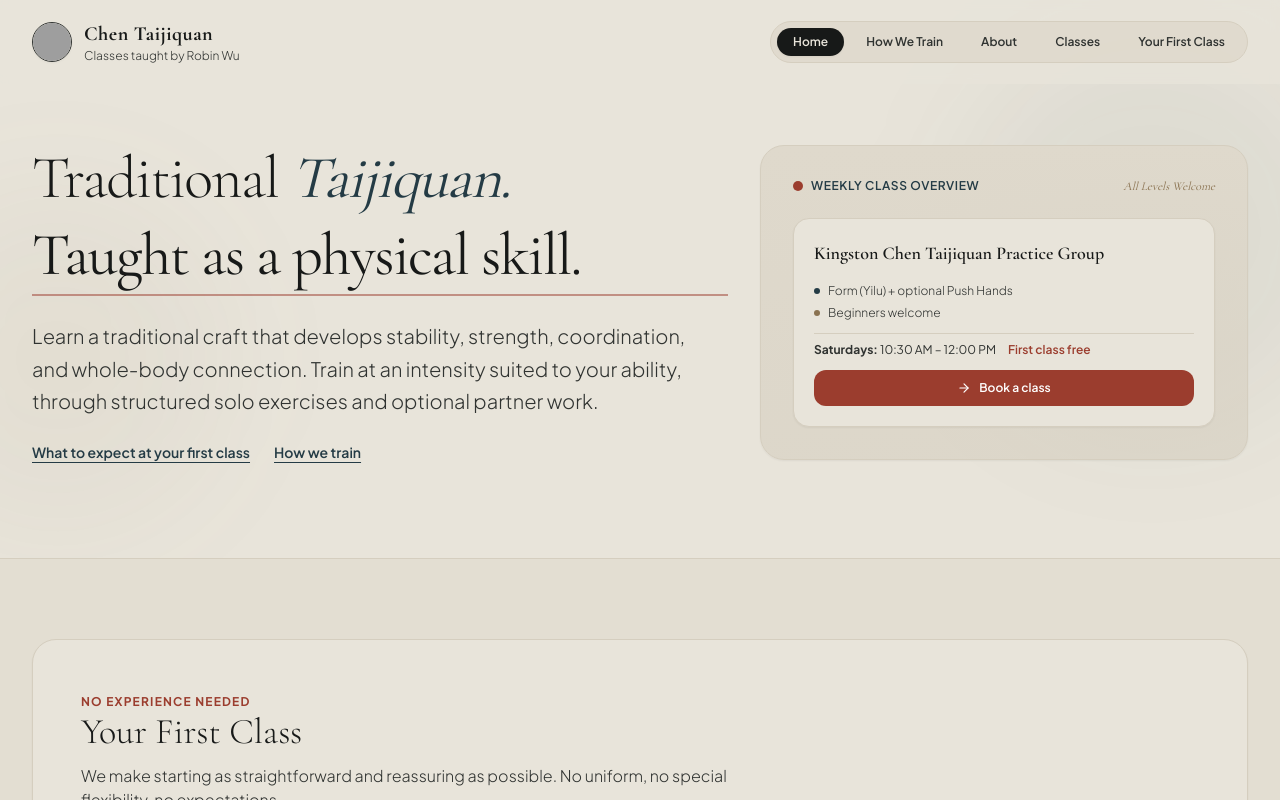
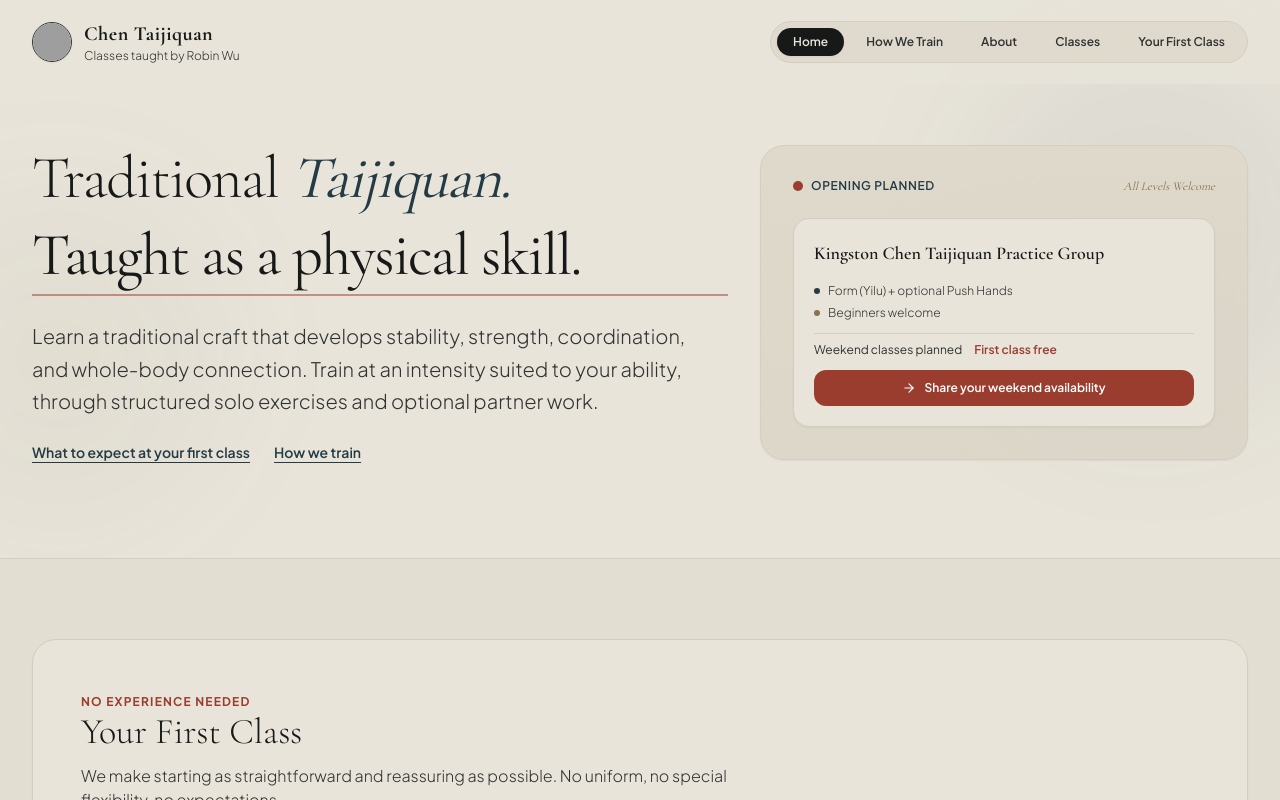
Before and after one commit to RobinfWu/taiji-meetup, a Next.js app: page / in a window 1280 px wide. Shown: the top 800 px of the page. Built offline with nearby package versions, Linux system fonts and the light colour scheme; grey boxes are pictures that could not be loaded.

Commit message:
update location/time on home page

```diff
--- a/app/components/ContactForm.tsx
+++ b/app/components/ContactForm.tsx
@@ -14,8 +14,8 @@ interface ContactFormProps {
 
 export const ContactForm: React.FC<ContactFormProps> = ({
   className = "",
-  heading = "Ask Robin a question",
-  description = "Ask about training, accessibility, or anything you would like to know before attending. To reserve a place, use the booking form on the Classes page.",
+  heading = "Interested in joining?",
+  description = "Ask about training, accessibility, or anything you would like to know before attending. To reserve a place, use the booking form on the Classes page. If you’re interested in joining, let me know which Saturday or Sunday time windows generally work for you.",
   darkVariant = false
 }) => {
   const [status, setStatus] = useState<"idle" | "sending" | "sent">("idle");
--- a/app/components/HeroSection.tsx
+++ b/app/components/HeroSection.tsx
@@ -2,7 +2,7 @@
 
 import React from "react";
 import Link from "next/link";
-import { TAIJI_DATA, ClassSession } from "../data/taijiData";
+import { TAIJI_DATA } from "../data/taijiData";
 import { ArrowRight } from "lucide-react";
 
 interface HeroSectionProps {
@@ -10,8 +10,6 @@ interface HeroSectionProps {
 }
 
 export const HeroSection: React.FC<HeroSectionProps> = () => {
-  const primaryClass: ClassSession = TAIJI_DATA.classes[0];
-
   return (
     <section id="home" className="relative pt-28 pb-16 md:pt-36 md:pb-24 overflow-hidden bg-[#E8E4DA]">
       {/* Ink & Iron ambient subtle background shapes */}
@@ -58,7 +56,7 @@ export const HeroSection: React.FC<HeroSectionProps> = () => {
                 <div className="flex items-center space-x-2">
                   <div className="w-2.5 h-2.5 rounded-full bg-[#9B3D2E]" />
                   <span className="text-xs font-semibold uppercase tracking-wider text-[#243B45]">
-                    Weekly Class Overview
+                    Opening Planned
                   </span>
                 </div>
                 <span className="text-xs text-[#8A7250] font-serif italic">
@@ -88,16 +86,16 @@ export const HeroSection: React.FC<HeroSectionProps> = () => {
                 </div>
 
                 <div className="pt-2 border-t border-[#D5CEBF] text-xs text-[#303331] flex flex-wrap items-center gap-x-3 gap-y-1">
-                  <div><strong>{primaryClass.day}:</strong> {primaryClass.time}</div>
+                  <div>Weekend classes planned</div>
                   <span className="font-semibold text-[#9B3D2E]">First class free</span>
                 </div>
 
                 <Link
-                  href="/classes#reserve"
+                  href="/start#ask-robin"
                   className="w-full mt-3 py-2.5 bg-[#9B3D2E] hover:bg-[#7D3024] text-white text-xs font-semibold rounded-xl transition-colors flex items-center justify-center space-x-2 cursor-pointer"
                 >
                   <ArrowRight aria-hidden="true" className="w-3.5 h-3.5" />
-                  <span>Book a class</span>
+                  <span>Share your weekend availability</span>
                 </Link>
               </div>
             </div>
--- a/app/page.tsx
+++ b/app/page.tsx
@@ -5,7 +5,6 @@ import Link from "next/link";
 import { Navbar } from "./components/Navbar";
 import { HeroSection } from "./components/HeroSection";
 import { Footer } from "./components/Footer";
-import { TAIJI_DATA } from "./data/taijiData";
 import { ArrowRight, BookOpen, Calendar, MapPin } from "lucide-react";
 
 export default function Home() {
@@ -159,14 +158,14 @@ export default function Home() {
                   Practice Details
                 </span>
                 <h2 className="font-serif text-3xl sm:text-4xl font-light text-[#171918]">
-                  Schedule & Location
+                  Planned Schedule & Location
                 </h2>
               </div>
               <Link
-                href="/classes"
+                href="/start#ask-robin"
                 className="inline-flex items-center space-x-2 text-xs font-semibold text-[#243B45] hover:underline"
               >
-                <span>See complete class details & footwear advice</span>
+                <span>Share your weekend availability</span>
                 <ArrowRight className="w-3.5 h-3.5" />
               </Link>
             </div>
@@ -175,21 +174,22 @@ export default function Home() {
               <div className="bg-[#DFD9CC] p-6 rounded-3xl border border-[#D5CEBF] space-y-3 shadow-xs">
                 <div className="flex items-center space-x-3 text-[#171918]">
                   <Calendar className="w-5 h-5 text-[#8A7250]" />
-                  <h3 className="font-serif text-lg font-semibold">Weekly Schedule</h3>
+                  <h3 className="font-serif text-lg font-semibold">Weekend Classes</h3>
                 </div>
                 <div className="text-xs text-[#303331] space-y-1.5 font-light">
-                  <p><strong>Saturdays:</strong> 10:30 AM – 12:00 PM</p>
+                  <p>Classes are planned for weekends. I’ll use student feedback and studio availability to choose the day and time.</p>
                 </div>
               </div>
 
               <div className="bg-[#DFD9CC] p-6 rounded-3xl border border-[#D5CEBF] space-y-3 shadow-xs">
                 <div className="flex items-center space-x-3 text-[#171918]">
                   <MapPin className="w-5 h-5 text-[#243B45]" />
-                  <h3 className="font-serif text-lg font-semibold">Location</h3>
+                  <h3 className="font-serif text-lg font-semibold">Possible Venue</h3>
                 </div>
                 <div className="text-xs text-[#303331] space-y-1 font-light">
-                  <p className="font-semibold text-[#171918]">Outdoor Park Location</p>
-                  <p>{TAIJI_DATA.locations[0].address}</p>
+                  <p className="font-semibold text-[#171918]">The Yoga Loft Kingston</p>
+                  <p>Kingston, Ontario</p>
+                  <p>Venue to be confirmed.</p>
                 </div>
               </div>
             </div>
--- a/app/start/page.tsx
+++ b/app/start/page.tsx
@@ -95,7 +95,7 @@ export default function StartPage() {
           </section>
 
           {/* Questions remain welcome, but booking is the primary action. */}
-          <section aria-labelledby="start-questions-heading" className="space-y-3 pt-4">
+          <section id="ask-robin" aria-label="Ask Robin a question" className="scroll-mt-28 space-y-3 pt-4">
             <ContactForm darkVariant={true} />
           </section>
 
```
